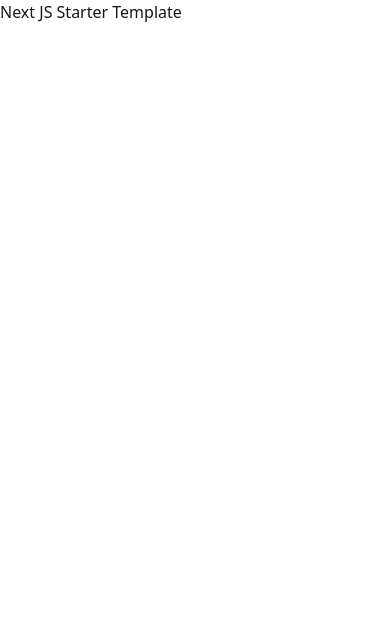
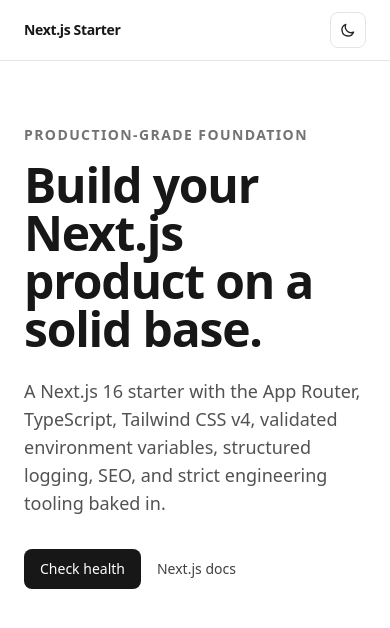
Before and after one commit to kumarsantos/nextjs-starter, a Next.js app: page / in a window 390 px wide. Shown: the top 628 px of the page. Built offline with nearby package versions, Linux system fonts and the light colour scheme; no server answers.

Commit message:
chore: seo and url optimised,error and loading created

```diff
--- /dev/null
+++ b/app/error.tsx
@@ -0,0 +1,40 @@
+'use client';
+
+import { useEffect } from 'react';
+
+export default function Error({
+  error,
+  reset,
+}: {
+  error: Error & { digest?: string };
+  reset: () => void;
+}) {
+  useEffect(() => {
+    console.error(error);
+  }, [error]);
+
+  return (
+    <main className="flex min-h-[70vh] flex-col items-center justify-center px-6 text-center">
+      <div className="space-y-4">
+        <p className="text-sm font-semibold tracking-wide uppercase text-neutral-500 dark:text-neutral-400">
+          Error
+        </p>
+        <h1 className="text-4xl font-bold tracking-tight text-neutral-900 sm:text-5xl dark:text-neutral-100">
+          Something went wrong
+        </h1>
+        <p className="max-w-md text-base text-neutral-600 dark:text-neutral-400">
+          An unexpected error occurred. Your data is safe — try again.
+        </p>
+      </div>
+
+      <div className="mt-8">
+        <button
+          onClick={reset}
+          className="rounded-lg bg-neutral-900 px-4 py-2.5 text-sm font-medium text-white transition-colors hover:bg-neutral-800 focus-visible:outline-2 focus-visible:outline-offset-2 focus-visible:outline-neutral-900 dark:bg-neutral-100 dark:text-neutral-900 dark:hover:bg-neutral-200 dark:focus-visible:outline-neutral-100"
+        >
+          Try again
+        </button>
+      </div>
+    </main>
+  );
+}
--- a/app/layout.tsx
+++ b/app/layout.tsx
@@ -1,5 +1,7 @@
 import './globals.css';
+import Link from 'next/link';
 import { ThemeProvider } from '@/components/providers/ThemeProvider';
+import { ThemeToggle } from '@/components/theme-toggle';
 import { fontInter, fontMono } from '@/lib/fonts';
 import { JsonLd } from '@/lib/seo/json-ld';
 import { constructMetadata } from '@/lib/seo/metadata';
@@ -23,9 +25,13 @@
       >
         <ThemeProvider>
           <div className="relative flex min-h-screen flex-col">
-            {/* Navbar */}
-            {children}
-            {/* Footer */}
+            <header className="sticky top-0 z-10 flex items-center justify-between border-b border-neutral-200 bg-background/80 px-6 py-3 backdrop-blur dark:border-neutral-800">
+              <Link href="/" className="text-sm font-semibold tracking-tight">
+                Next.js Starter
+              </Link>
+              <ThemeToggle />
+            </header>
+            <main className="flex-1">{children}</main>
           </div>
         </ThemeProvider>
       </body>
--- /dev/null
+++ b/app/loading.tsx
@@ -0,0 +1,11 @@
+export default function Loading() {
+  return (
+    <main className="flex min-h-[70vh] items-center justify-center">
+      <div
+        role="status"
+        aria-label="Loading"
+        className="h-8 w-8 animate-spin rounded-full border-2 border-neutral-300 border-t-neutral-900 dark:border-neutral-700 dark:border-t-neutral-100"
+      />
+    </main>
+  );
+}
--- a/app/page.tsx
+++ b/app/page.tsx
@@ -1,7 +1,32 @@
+import Link from 'next/link';
+
 export default function Home() {
   return (
-    <main>
-      <h1>Next JS Starter Template</h1>
-    </main>
+    <section className="mx-auto flex min-h-[70vh] max-w-3xl flex-col items-start justify-center px-6 py-16">
+      <p className="text-sm font-semibold uppercase tracking-widest text-neutral-500 dark:text-neutral-400">
+        Production-grade foundation
+      </p>
+      <h1 className="mt-4 text-5xl font-bold tracking-tight sm:text-6xl">
+        Build your Next.js product on a solid base.
+      </h1>
+      <p className="mt-6 max-w-xl text-lg text-neutral-600 dark:text-neutral-400">
+        A Next.js 16 starter with the App Router, TypeScript, Tailwind CSS v4, validated environment
+        variables, structured logging, SEO, and strict engineering tooling baked in.
+      </p>
+      <div className="mt-8 flex items-center gap-x-4">
+        <Link
+          href="/api/health"
+          className="rounded-lg bg-neutral-900 px-4 py-2.5 text-sm font-medium text-white transition-colors hover:bg-neutral-800 dark:bg-neutral-100 dark:text-neutral-900 dark:hover:bg-neutral-200"
+        >
+          Check health
+        </Link>
+        <Link
+          href="https://nextjs.org/docs"
+          className="text-sm font-medium text-neutral-700 underline-offset-4 hover:underline dark:text-neutral-300"
+        >
+          Next.js docs
+        </Link>
+      </div>
+    </section>
   );
 }
--- a/app/robots.ts
+++ b/app/robots.ts
@@ -1,7 +1,8 @@
 import type { MetadataRoute } from 'next';
+import { getAppUrl } from '@/lib/app-url';
 
 export default function robots(): MetadataRoute.Robots {
-  const baseUrl = process.env.NEXT_PUBLIC_APP_URL || 'https://yourdomain.com';
+  const baseUrl = getAppUrl();
 
   return {
     rules: [
--- a/app/sitemap.ts
+++ b/app/sitemap.ts
@@ -1,7 +1,8 @@
 import type { MetadataRoute } from 'next';
+import { getAppUrl } from '@/lib/app-url';
 
 export default async function sitemap(): Promise<MetadataRoute.Sitemap> {
-  const baseUrl = process.env.NEXT_PUBLIC_APP_URL || 'https://yourdomain.com';
+  const baseUrl = getAppUrl();
 
   // Example: Fetch dynamic routes from DB/CMS if applicable
   // const posts = await getPosts();
@@ -17,12 +18,6 @@
       changeFrequency: 'daily',
       priority: 1.0,
     },
-    {
-      url: `${baseUrl}/about`,
-      lastModified: new Date(),
-      changeFrequency: 'monthly',
-      priority: 0.8,
-    },
   ];
 
   return [...staticRoutes];
--- /dev/null
+++ b/lib/app-url.ts
@@ -0,0 +1,10 @@
+import { env } from '@/lib/env';
+
+/**
+ * Resolves the canonical public base URL in priority order:
+ * explicit config, Vercel preview/prod URL, then a safe local fallback.
+ * Centralised so SEO files never leak placeholder hostnames.
+ */
+export function getAppUrl(): string {
+  return env.NEXT_PUBLIC_APP_URL || env.NEXT_PUBLIC_VERCEL_URL || 'http://localhost:3000';
+}
--- a/lib/seo/json-ld.tsx
+++ b/lib/seo/json-ld.tsx
@@ -1,8 +1,8 @@
 import type { Thing, WithContext } from 'schema-dts';
-import { env } from '../env';
+import { getAppUrl } from '../app-url';
+import { SITE_DESCRIPTION, SITE_NAME } from './site';
 
-const APP_URL = env.NEXT_PUBLIC_APP_URL || env.NEXT_PUBLIC_VERCEL_URL || 'http://localhost:3000';
-const APP_NAME = 'ticktock';
+const APP_URL = getAppUrl();
 
 // Default global schema used when no `code` prop is provided
 const DEFAULT_SCHEMA = {
@@ -12,14 +12,14 @@
       '@type': 'WebSite',
       '@id': `${APP_URL}/#website`,
       url: APP_URL,
-      name: APP_NAME,
-      description: 'Multi-tenant weekly timesheet tracker built with Next.js App Router.',
+      name: SITE_NAME,
+      description: SITE_DESCRIPTION,
       inLanguage: 'en-US',
     },
     {
       '@type': 'Organization',
       '@id': `${APP_URL}/#organization`,
-      name: `${APP_NAME} Inc`,
+      name: `${SITE_NAME} Inc`,
       url: APP_URL,
       logo: `${APP_URL}/logo.png`,
     },
--- a/lib/seo/metadata.ts
+++ b/lib/seo/metadata.ts
@@ -1,12 +1,6 @@
 import type { Metadata } from 'next';
-
-const APP_DEFAULT_TITLE = 'ticktock';
-const APP_TITLE_TEMPLATE = '%s | ticktock';
-const APP_DESCRIPTION =
-  'ticktock — multi-tenant weekly timesheet tracker built with the Next.js App Router.';
-const rawAppUrl =
-  process.env.NEXT_PUBLIC_APP_URL || process.env.NEXT_PUBLIC_VERCEL_URL || 'http://localhost:3000';
-const APP_URL = rawAppUrl.startsWith('http') ? rawAppUrl : `https://${rawAppUrl}`;
+import { getAppUrl } from '@/lib/app-url';
+import { SITE_DESCRIPTION, SITE_NAME, SITE_TITLE_TEMPLATE } from '@/lib/seo/site';
 
 interface ConstructMetadataParams {
   title?: string;
@@ -18,14 +12,14 @@
 }
 
 export function constructMetadata({
-  title = APP_DEFAULT_TITLE,
-  description = APP_DESCRIPTION,
-  image = '/og-image.png',
+  title = SITE_NAME,
+  description = SITE_DESCRIPTION,
+  image = '/assets/og-default.png',
   icons = '/favicon.ico',
   noIndex = false,
   canonicalUrl,
 }: ConstructMetadataParams = {}): Metadata {
-  // Ensure image path is absolute if it's relative
+  const APP_URL = getAppUrl();
   const imageUrl = image.startsWith('http')
     ? image
     : `${APP_URL}${image.startsWith('/') ? image : `/${image}`}`;
@@ -34,7 +28,7 @@
     metadataBase: new URL(APP_URL),
     title: {
       default: title,
-      template: APP_TITLE_TEMPLATE,
+      template: SITE_TITLE_TEMPLATE,
     },
     description,
     alternates: {
@@ -42,8 +36,8 @@
     },
     openGraph: {
       type: 'website',
-      siteName: APP_DEFAULT_TITLE,
-      title: title === APP_DEFAULT_TITLE ? title : `${title} | ${APP_DEFAULT_TITLE}`,
+      siteName: SITE_NAME,
+      title: title === SITE_NAME ? title : `${title} | ${SITE_NAME}`,
       description,
       images: [
         {
@@ -56,7 +50,7 @@
     },
     twitter: {
       card: 'summary_large_image',
-      title: title === APP_DEFAULT_TITLE ? title : `${title} | ${APP_DEFAULT_TITLE}`,
+      title: title === SITE_NAME ? title : `${title} | ${SITE_NAME}`,
       description,
       images: [imageUrl],
     },
--- /dev/null
+++ b/lib/seo/site.ts
@@ -0,0 +1,4 @@
+export const SITE_NAME = 'Next.js Starter';
+export const SITE_TITLE_TEMPLATE = `%s | ${SITE_NAME}`;
+export const SITE_DESCRIPTION =
+  'A production-grade Next.js 16 starter built with the App Router, TypeScript, Tailwind CSS, and modern tooling.';
```
Also changed, not shown: public/llms-full.txt, public/llms.txt, 1 other file (tests, documents, lock files or other folders).
